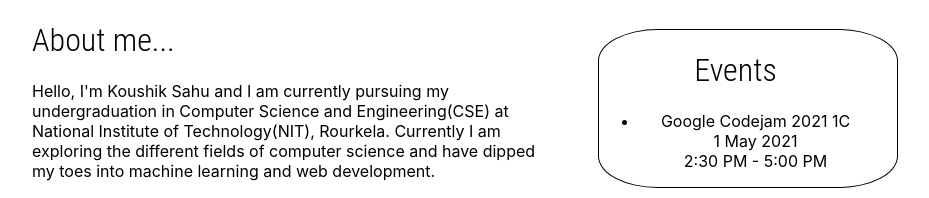
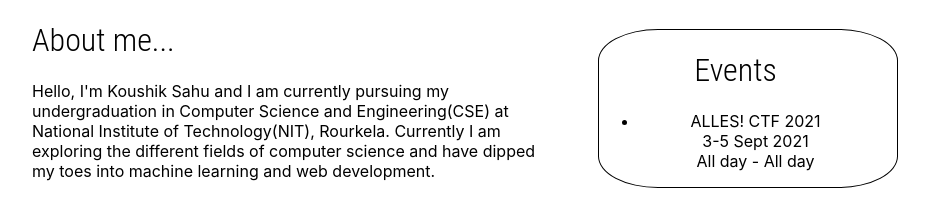
Before and after one commit to KoushikSahu/portfolio-website, a React (Create React App) app: page / in a window 1280 px wide. Shown: the top 198 px of the page, without its empty margins (175-1104 px from the left). Built offline with nearby package versions, Linux system fonts and the light colour scheme.

Commit message:
add alles ctf

```diff
--- a/src/components/EventBox.tsx
+++ b/src/components/EventBox.tsx
@@ -6,10 +6,10 @@ import './style.css';
 function EventBox(): JSX.Element {
     const events: EventDescription[] = [
 		{
-			name: "Google Codejam 2021 1C",
-			date: "1 May 2021",
-			time_from: "2:30 PM",
-			time_to: "5:00 PM"
+			name: "ALLES! CTF 2021",
+			date: "3-5 Sept 2021",
+			time_from: "All day",
+			time_to: "All day"
 		},
     ];
 
```
